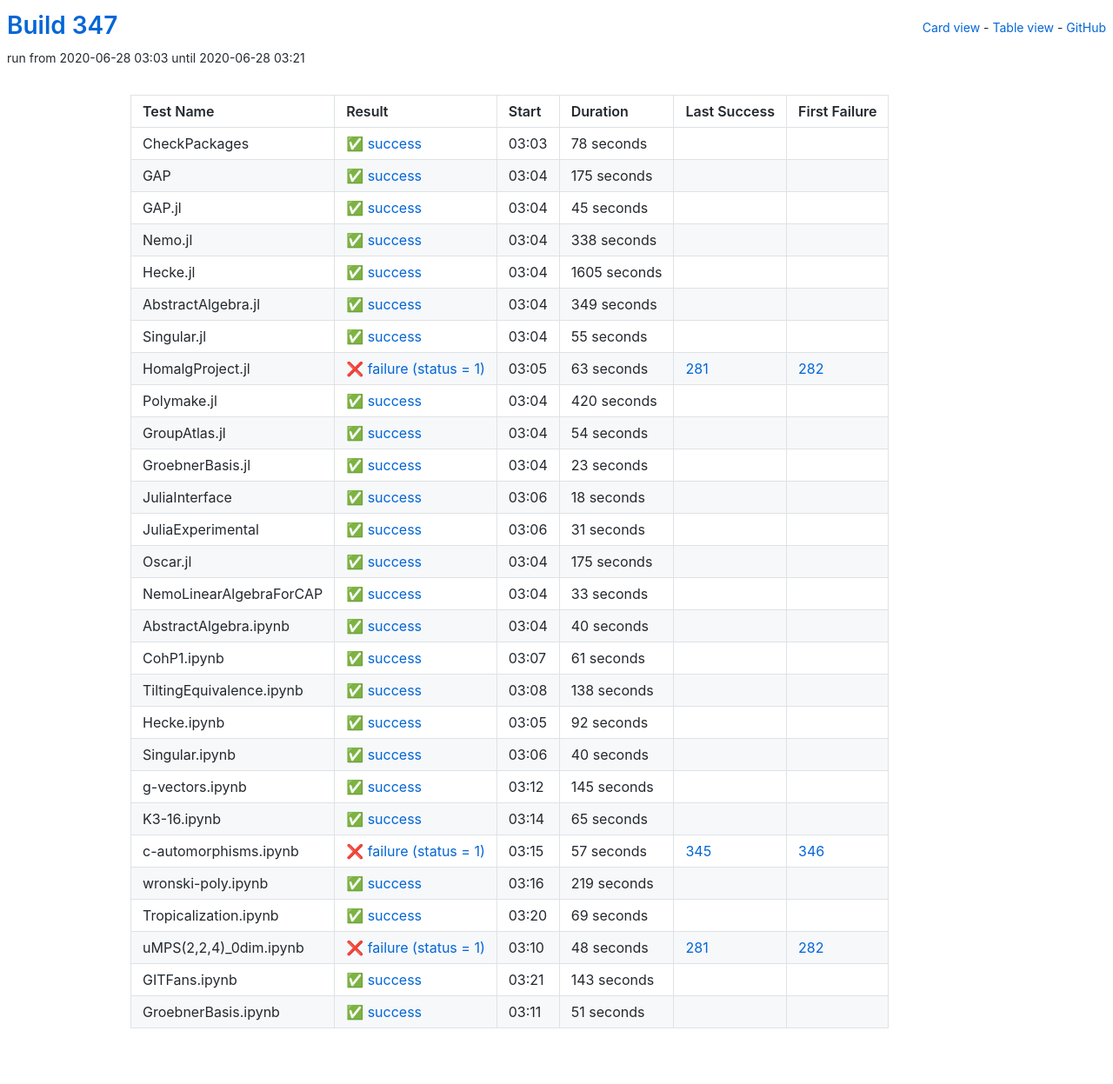
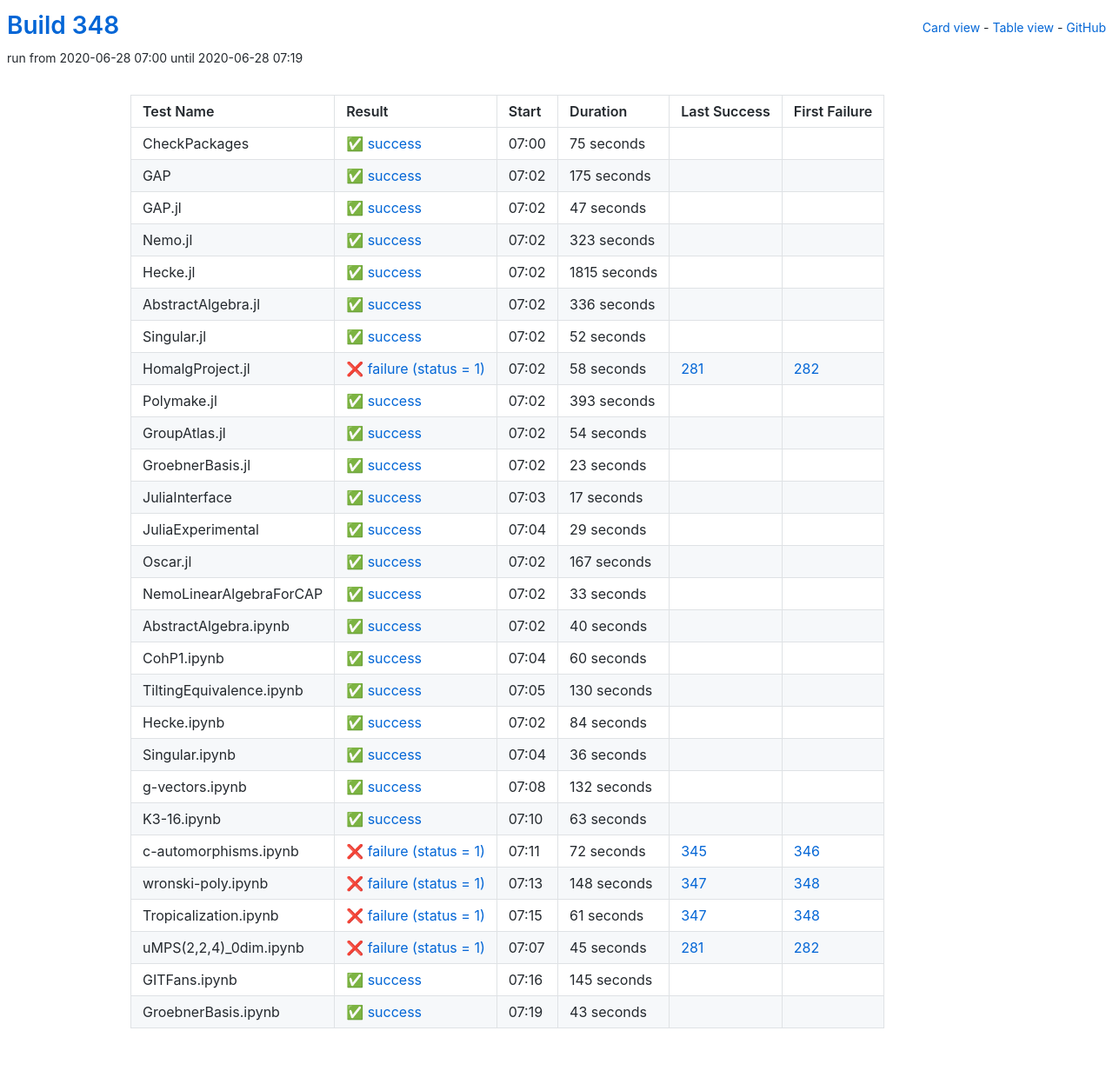
Before and after one commit to oscar-system/oscar-ci-status-stable, a Jekyll site: the page built from table.html, in a window 1280 px wide. Shown: the whole page at 87% size. Built offline with Jekyll 4.4.1, drawn with Linux system fonts in a browser that asks for light colours.

Commit message:
Build #348

```diff
--- a/_data/ci.yml
+++ b/_data/ci.yml
@@ -1,6 +1,6 @@
 ---
-build: 347
-build_url: https://oscarci.mathematik.uni-kl.de/job/oscar-stable/347/
+build: 348
+build_url: https://oscarci.mathematik.uni-kl.de/job/oscar-stable/348/
 job: oscar-stable
 organization: oscar-system
 repo: oscar-ci-status-stable
@@ -8,20 +8,20 @@ repourl: https://github.com/oscar-system/oscar-ci-status-stable
 tests:
 - name: CheckPackages
   id: checkpackages
-  log: https://oscarci.mathematik.uni-kl.de/job/oscar-stable/347/artifact/logs/build-347/CheckPackages.log
-  start: 2020-06-28 03:03
+  log: https://oscarci.mathematik.uni-kl.de/job/oscar-stable/348/artifact/logs/build-348/CheckPackages.log
+  start: 2020-06-28 07:00
   success: true
   exitcode: 0
   status: success
-  duration: 78
+  duration: 75
   last_success: false
   last_success_url:
   first_failure: false
   first_failure_url:
 - name: GAP
   id: gap
-  log: https://oscarci.mathematik.uni-kl.de/job/oscar-stable/347/artifact/logs/build-347/GAP.log
-  start: 2020-06-28 03:04
+  log: https://oscarci.mathematik.uni-kl.de/job/oscar-stable/348/artifact/logs/build-348/GAP.log
+  start: 2020-06-28 07:02
   success: true
   exitcode: 0
   status: success
@@ -32,92 +32,92 @@ tests:
   first_failure_url:
 - name: GAP.jl
   id: gap-jl
-  log: https://oscarci.mathematik.uni-kl.de/job/oscar-stable/347/artifact/logs/build-347/GAP.jl.log
-  start: 2020-06-28 03:04
+  log: https://oscarci.mathematik.uni-kl.de/job/oscar-stable/348/artifact/logs/build-348/GAP.jl.log
+  start: 2020-06-28 07:02
   success: true
   exitcode: 0
   status: success
-  duration: 45
+  duration: 47
   last_success: false
   last_success_url:
   first_failure: false
   first_failure_url:
 - name: Nemo.jl
   id: nemo-jl
-  log: https://oscarci.mathematik.uni-kl.de/job/oscar-stable/347/artifact/logs/build-347/Nemo.jl.log
-  start: 2020-06-28 03:04
+  log: https://oscarci.mathematik.uni-kl.de/job/oscar-stable/348/artifact/logs/build-348/Nemo.jl.log
+  start: 2020-06-28 07:02
   success: true
   exitcode: 0
   status: success
-  duration: 338
+  duration: 323
   last_success: false
   last_success_url:
   first_failure: false
   first_failure_url:
 - name: Hecke.jl
   id: hecke-jl
-  log: https://oscarci.mathematik.uni-kl.de/job/oscar-stable/347/artifact/logs/build-347/Hecke.jl.log
-  start: 2020-06-28 03:04
+  log: https://oscarci.mathematik.uni-kl.de/job/oscar-stable/348/artifact/logs/build-348/Hecke.jl.log
+  start: 2020-06-28 07:02
   success: true
   exitcode: 0
   status: success
-  duration: 1605
+  duration: 1815
   last_success: false
   last_success_url:
   first_failure: false
   first_failure_url:
 - name: AbstractAlgebra.jl
   id: abstractalgebra-jl
-  log: https://oscarci.mathematik.uni-kl.de/job/oscar-stable/347/artifact/logs/build-347/AbstractAlgebra.jl.log
-  start: 2020-06-28 03:04
+  log: https://oscarci.mathematik.uni-kl.de/job/oscar-stable/348/artifact/logs/build-348/AbstractAlgebra.jl.log
+  start: 2020-06-28 07:02
   success: true
   exitcode: 0
   status: success
-  duration: 349
+  duration: 336
   last_success: false
   last_success_url:
   first_failure: false
   first_failure_url:
 - name: Singular.jl
   id: singular-jl
-  log: https://oscarci.mathematik.uni-kl.de/job/oscar-stable/347/artifact/logs/build-347/Singular.jl.log
-  start: 2020-06-28 03:04
+  log: https://oscarci.mathematik.uni-kl.de/job/oscar-stable/348/artifact/logs/build-348/Singular.jl.log
+  start: 2020-06-28 07:02
   success: true
   exitcode: 0
   status: success
-  duration: 55
+  duration: 52
   last_success: false
   last_success_url:
   first_failure: false
   first_failure_url:
 - name: HomalgProject.jl
   id: homalgproject-jl
-  log: https://oscarci.mathematik.uni-kl.de/job/oscar-stable/347/artifact/logs/build-347/HomalgProject.jl.log
-  start: 2020-06-28 03:05
+  log: https://oscarci.mathematik.uni-kl.de/job/oscar-stable/348/artifact/logs/build-348/HomalgProject.jl.log
+  start: 2020-06-28 07:02
   success: false
   exitcode: 1
   status: failure
-  duration: 63
+  duration: 58
   last_success: 281
   last_success_url: https://oscarci.mathematik.uni-kl.de/job/oscar-stable/281/
   first_failure: 282
   first_failure_url: https://oscarci.mathematik.uni-kl.de/job/oscar-stable/282/
 - name: Polymake.jl
   id: polymake-jl
-  log: https://oscarci.mathematik.uni-kl.de/job/oscar-stable/347/artifact/logs/build-347/Polymake.jl.log
-  start: 2020-06-28 03:04
+  log: https://oscarci.mathematik.uni-kl.de/job/oscar-stable/348/artifact/logs/build-348/Polymake.jl.log
+  start: 2020-06-28 07:02
   success: true
   exitcode: 0
   status: success
-  duration: 420
+  duration: 393
   last_success: false
   last_success_url:
   first_failure: false
   first_failure_url:
 - name: GroupAtlas.jl
   id: groupatlas-jl
-  log: https://oscarci.mathematik.uni-kl.de/job/oscar-stable/347/artifact/logs/build-347/GroupAtlas.jl.log
-  start: 2020-06-28 03:04
+  log: https://oscarci.mathematik.uni-kl.de/job/oscar-stable/348/artifact/logs/build-348/GroupAtlas.jl.log
+  start: 2020-06-28 07:02
   success: true
   exitcode: 0
   status: success
@@ -128,8 +128,8 @@ tests:
   first_failure_url:
 - name: GroebnerBasis.jl
   id: groebnerbasis-jl
-  log: https://oscarci.mathematik.uni-kl.de/job/oscar-stable/347/artifact/logs/build-347/GroebnerBasis.jl.log
-  start: 2020-06-28 03:04
+  log: https://oscarci.mathematik.uni-kl.de/job/oscar-stable/348/artifact/logs/build-348/GroebnerBasis.jl.log
+  start: 2020-06-28 07:02
   success: true
   exitcode: 0
   status: success
@@ -140,44 +140,44 @@ tests:
   first_failure_url:
 - name: JuliaInterface
   id: juliainterface
-  log: https://oscarci.mathematik.uni-kl.de/job/oscar-stable/347/artifact/logs/build-347/JuliaInterface.log
-  start: 2020-06-28 03:06
+  log: https://oscarci.mathematik.uni-kl.de/job/oscar-stable/348/artifact/logs/build-348/JuliaInterface.log
+  start: 2020-06-28 07:03
   success: true
   exitcode: 0
   status: success
-  duration: 18
+  duration: 17
   last_success: false
   last_success_url:
   first_failure: false
   first_failure_url:
 - name: JuliaExperimental
   id: juliaexperimental
-  log: https://oscarci.mathematik.uni-kl.de/job/oscar-stable/347/artifact/logs/build-347/JuliaExperimental.log
-  start: 2020-06-28 03:06
+  log: https://oscarci.mathematik.uni-kl.de/job/oscar-stable/348/artifact/logs/build-348/JuliaExperimental.log
+  start: 2020-06-28 07:04
   success: true
   exitcode: 0
   status: success
-  duration: 31
+  duration: 29
   last_success: false
   last_success_url:
   first_failure: false
   first_failure_url:
 - name: Oscar.jl
   id: oscar-jl
-  log: https://oscarci.mathematik.uni-kl.de/job/oscar-stable/347/artifact/logs/build-347/Oscar.jl.log
-  start: 2020-06-28 03:04
+  log: https://oscarci.mathematik.uni-kl.de/job/oscar-stable/348/artifact/logs/build-348/Oscar.jl.log
+  start: 2020-06-28 07:02
   success: true
   exitcode: 0
   status: success
-  duration: 175
+  duration: 167
   last_success: false
   last_success_url:
   first_failure: false
   first_failure_url:
 - name: NemoLinearAlgebraForCAP
   id: nemolinearalgebraforcap
-  log: https://oscarci.mathematik.uni-kl.de/job/oscar-stable/347/artifact/logs/build-347/NemoLinearAlgebraForCAP.log
-  start: 2020-06-28 03:04
+  log: https://oscarci.mathematik.uni-kl.de/job/oscar-stable/348/artifact/logs/build-348/NemoLinearAlgebraForCAP.log
+  start: 2020-06-28 07:02
   success: true
   exitcode: 0
   status: success
@@ -188,8 +188,8 @@ tests:
   first_failure_url:
 - name: AbstractAlgebra.ipynb
   id: abstractalgebra-ipynb
-  log: https://oscarci.mathematik.uni-kl.de/job/oscar-stable/347/artifact/logs/build-347/AbstractAlgebra.ipynb.log
-  start: 2020-06-28 03:04
+  log: https://oscarci.mathematik.uni-kl.de/job/oscar-stable/348/artifact/logs/build-348/AbstractAlgebra.ipynb.log
+  start: 2020-06-28 07:02
   success: true
   exitcode: 0
   status: success
@@ -200,56 +200,128 @@ tests:
   first_failure_url:
 - name: CohP1.ipynb
   id: cohp1-ipynb
-  log: https://oscarci.mathematik.uni-kl.de/job/oscar-stable/347/artifact/logs/build-347/CohP1.ipynb.log
-  start: 2020-06-28 03:07
+  log: https://oscarci.mathematik.uni-kl.de/job/oscar-stable/348/artifact/logs/build-348/CohP1.ipynb.log
+  start: 2020-06-28 07:04
   success: true
   exitcode: 0
   status: success
-  duration: 61
+  duration: 60
   last_success: false
   last_success_url:
   first_failure: false
   first_failure_url:
 - name: TiltingEquivalence.ipynb
   id: tiltingequivalence-ipynb
-  log: https://oscarci.mathematik.uni-kl.de/job/oscar-stable/347/artifact/logs/build-347/TiltingEquivalence.ipynb.log
-  start: 2020-06-28 03:08
+  log: https://oscarci.mathematik.uni-kl.de/job/oscar-stable/348/artifact/logs/build-348/TiltingEquivalence.ipynb.log
+  start: 2020-06-28 07:05
   success: true
   exitcode: 0
   status: success
-  duration: 138
+  duration: 130
   last_success: false
   last_success_url:
   first_failure: false
   first_failure_url:
 - name: Hecke.ipynb
   id: hecke-ipynb
-  log: https://oscarci.mathematik.uni-kl.de/job/oscar-stable/347/artifact/logs/build-347/Hecke.ipynb.log
-  start: 2020-06-28 03:05
+  log: https://oscarci.mathematik.uni-kl.de/job/oscar-stable/348/artifact/logs/build-348/Hecke.ipynb.log
+  start: 2020-06-28 07:02
   success: true
   exitcode: 0
   status: success
-  duration: 92
+  duration: 84
   last_success: false
   last_success_url:
   first_failure: false
   first_failure_url:
 - name: Singular.ipynb
   id: singular-ipynb
-  log: https://oscarci.mathematik.uni-kl.de/job/oscar-stable/347/artifact/logs/build-347/Singular.ipynb.log
-  start: 2020-06-28 03:06
+  log: https://oscarci.mathematik.uni-kl.de/job/oscar-stable/348/artifact/logs/build-348/Singular.ipynb.log
+  start: 2020-06-28 07:04
   success: true
   exitcode: 0
   status: success
-  duration: 40
+  duration: 36
   last_success: false
   last_success_url:
   first_failure: false
   first_failure_url:
 - name: g-vectors.ipynb
   id: g-vectors-ipynb
-  log: https://oscarci.mathematik.uni-kl.de/job/oscar-stable/347/artifact/logs/build-347/g-vectors.ipynb.log
-  start: 2020-06-28 03:12
+  log: https://oscarci.mathematik.uni-kl.de/job/oscar-stable/348/artifact/logs/build-348/g-vectors.ipynb.log
+  start: 2020-06-28 07:08
+  success: true
+  exitcode: 0
+  status: success
+  duration: 132
+  last_success: false
+  last_success_url:
+  first_failure: false
+  first_failure_url:
+- name: K3-16.ipynb
+  id: k3-16-ipynb
+  log: https://oscarci.mathematik.uni-kl.de/job/oscar-stable/348/artifact/logs/build-348/K3-16.ipynb.log
+  start: 2020-06-28 07:10
+  success: true
+  exitcode: 0
+  status: success
+  duration: 63
+  last_success: false
+  last_success_url:
+  first_failure: false
+  first_failure_url:
+- name: c-automorphisms.ipynb
+  id: c-automorphisms-ipynb
+  log: https://oscarci.mathematik.uni-kl.de/job/oscar-stable/348/artifact/logs/build-348/c-automorphisms.ipynb.log
+  start: 2020-06-28 07:11
+  success: false
+  exitcode: 1
+  status: failure
+  duration: 72
+  last_success: 345
+  last_success_url: https://oscarci.mathematik.uni-kl.de/job/oscar-stable/345/
+  first_failure: 346
+  first_failure_url: https://oscarci.mathematik.uni-kl.de/job/oscar-stable/346/
+- name: wronski-poly.ipynb
+  id: wronski-poly-ipynb
+  log: https://oscarci.mathematik.uni-kl.de/job/oscar-stable/348/artifact/logs/build-348/wronski-poly.ipynb.log
+  start: 2020-06-28 07:13
+  success: false
+  exitcode: 1
+  status: failure
+  duration: 148
+  last_success: 347
+  last_success_url: https://oscarci.mathematik.uni-kl.de/job/oscar-stable/347/
+  first_failure: 348
+  first_failure_url: https://oscarci.mathematik.uni-kl.de/job/oscar-stable/348/
+- name: Tropicalization.ipynb
+  id: tropicalization-ipynb
+  log: https://oscarci.mathematik.uni-kl.de/job/oscar-stable/348/artifact/logs/build-348/Tropicalization.ipynb.log
+  start: 2020-06-28 07:15
+  success: false
+  exitcode: 1
+  status: failure
+  duration: 61
+  last_success: 347
+  last_success_url: https://oscarci.mathematik.uni-kl.de/job/oscar-stable/347/
+  first_failure: 348
+  first_failure_url: https://oscarci.mathematik.uni-kl.de/job/oscar-stable/348/
+- name: uMPS(2,2,4)_0dim.ipynb
+  id: umps-2-2-4-0dim-ipynb
+  log: https://oscarci.mathematik.uni-kl.de/job/oscar-stable/348/artifact/logs/build-348/uMPS-2-2-4-_0dim.ipynb.log
+  start: 2020-06-28 07:07
+  success: false
+  exitcode: 1
+  status: failure
+  duration: 45
+  last_success: 281
+  last_success_url: https://oscarci.mathematik.uni-kl.de/job/oscar-stable/281/
+  first_failure: 282
+  first_failure_url: https://oscarci.mathematik.uni-kl.de/job/oscar-stable/282/
+- name: GITFans.ipynb
+  id: gitfans-ipynb
+  log: https://oscarci.mathematik.uni-kl.de/job/oscar-stable/348/artifact/logs/build-348/GITFans.ipynb.log
+  start: 2020-06-28 07:16
   success: true
   exitcode: 0
   status: success
@@ -258,87 +330,15 @@ tests:
   last_success_url:
   first_failure: false
   first_failure_url:
-- name: K3-16.ipynb
-  id: k3-16-ipynb
-  log: https://oscarci.mathematik.uni-kl.de/job/oscar-stable/347/artifact/logs/build-347/K3-16.ipynb.log
-  start: 2020-06-28 03:14
+- name: GroebnerBasis.ipynb
+  id: groebnerbasis-ipynb
+  log: https://oscarci.mathematik.uni-kl.de/job/oscar-stable/348/artifact/logs/build-348/GroebnerBasis.ipynb.log
+  start: 2020-06-28 07:19
   success: true
   exitcode: 0
   status: success
-  duration: 65
+  duration: 43
   last_success: false
   last_success_url:
   first_failure: false
   first_failure_url:
-- name: c-automorphisms.ipynb
-  id: c-automorphisms-ipynb
-  log: https://oscarci.mathematik.uni-kl.de/job/oscar-stable/347/artifact/logs/build-347/c-automorphisms.ipynb.log
-  start: 2020-06-28 03:15
-  success: false
-  exitcode: 1
-  status: failure
-  duration: 57
-  last_success: 345
-  last_success_url: https://oscarci.mathematik.uni-kl.de/job/oscar-stable/345/
-  first_failure: 346
-  first_failure_url: https://oscarci.mathematik.uni-kl.de/job/oscar-stable/346/
-- name: wronski-poly.ipynb
-  id: wronski-poly-ipynb
-  log: https://oscarci.mathematik.uni-kl.de/job/oscar-stable/347/artifact/logs/build-347/wronski-poly.ipynb.log
-  start: 2020-06-28 03:16
-  success: true
-  exitcode: 0
-  status: success
-  duration: 219
-  last_success: false
-  last_success_url:
-  first_failure: false
-  first_failure_url:
-- name: Tropicalization.ipynb
-  id: tropicalization-ipynb
-  log: https://oscarci.mathematik.uni-kl.de/job/oscar-stable/347/artifact/logs/build-347/Tropicalization.ipynb.log
-  start: 2020-06-28 03:20
-  success: true
-  exitcode: 0
-  status: success
-  duration: 69
-  last_success: false
-  last_success_url:
-  first_failure: false
-  first_failure_url:
-- name: uMPS(2,2,4)_0dim.ipynb
-  id: umps-2-2-4-0dim-ipynb
-  log: https://oscarci.mathematik.uni-kl.de/job/oscar-stable/347/artifact/logs/build-347/uMPS-2-2-4-_0dim.ipynb.log
-  start: 2020-06-28 03:10
-  success: false
-  exitcode: 1
-  status: failure
-  duration: 48
-  last_success: 281
-  last_success_url: https://oscarci.mathematik.uni-kl.de/job/oscar-stable/281/
-  first_failure: 282
-  first_failure_url: https://oscarci.mathematik.uni-kl.de/job/oscar-stable/282/
-- name: GITFans.ipynb
-  id: gitfans-ipynb
-  log: https://oscarci.mathematik.uni-kl.de/job/oscar-stable/347/artifact/logs/build-347/GITFans.ipynb.log
-  start: 2020-06-28 03:21
-  success: true
-  exitcode: 0
-  status: success
-  duration: 143
-  last_success: false
-  last_success_url:
-  first_failure: false
-  first_failure_url:
-- name: GroebnerBasis.ipynb
-  id: groebnerbasis-ipynb
-  log: https://oscarci.mathematik.uni-kl.de/job/oscar-stable/347/artifact/logs/build-347/GroebnerBasis.ipynb.log
-  start: 2020-06-28 03:11
-  success: true
-  exitcode: 0
-  status: success
-  duration: 51
-  last_success: false
-  last_success_url:
-  first_failure: false
-  first_failure_url:
```
Also changed, not shown: README.md.
